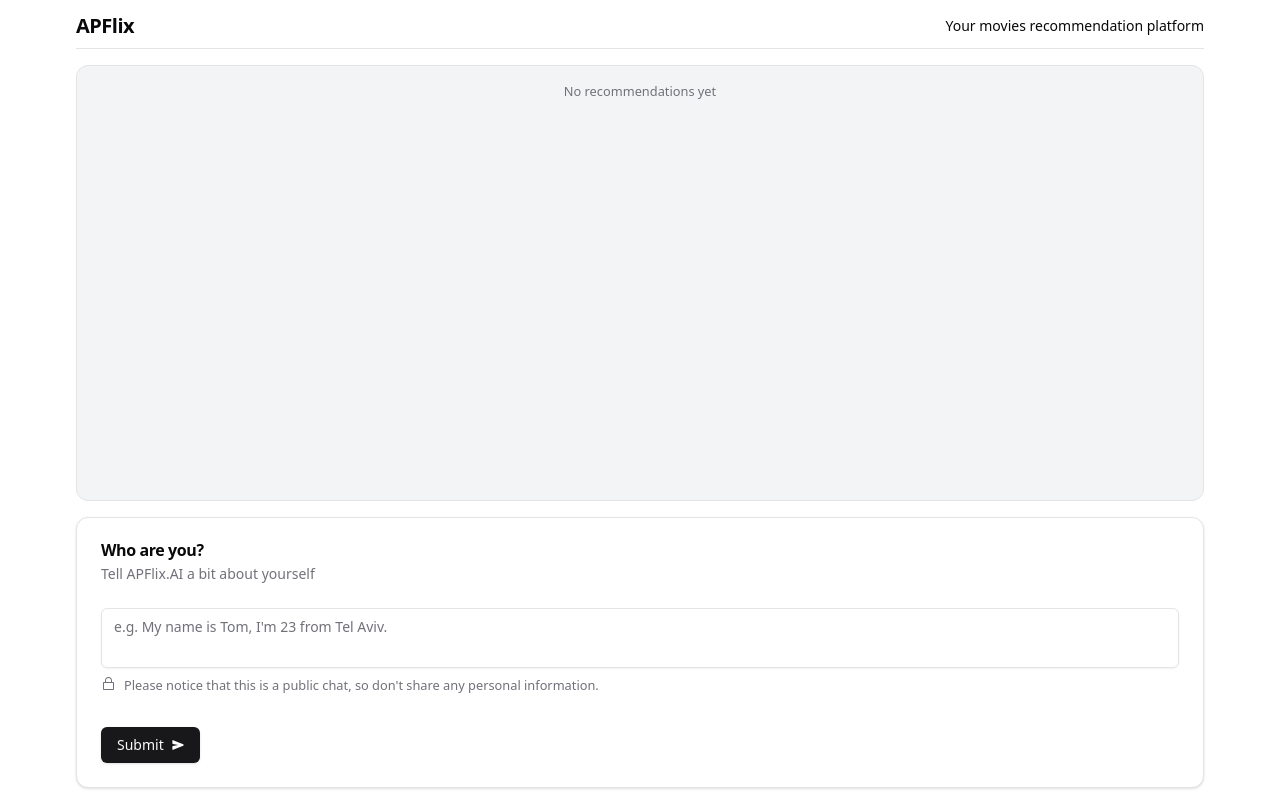
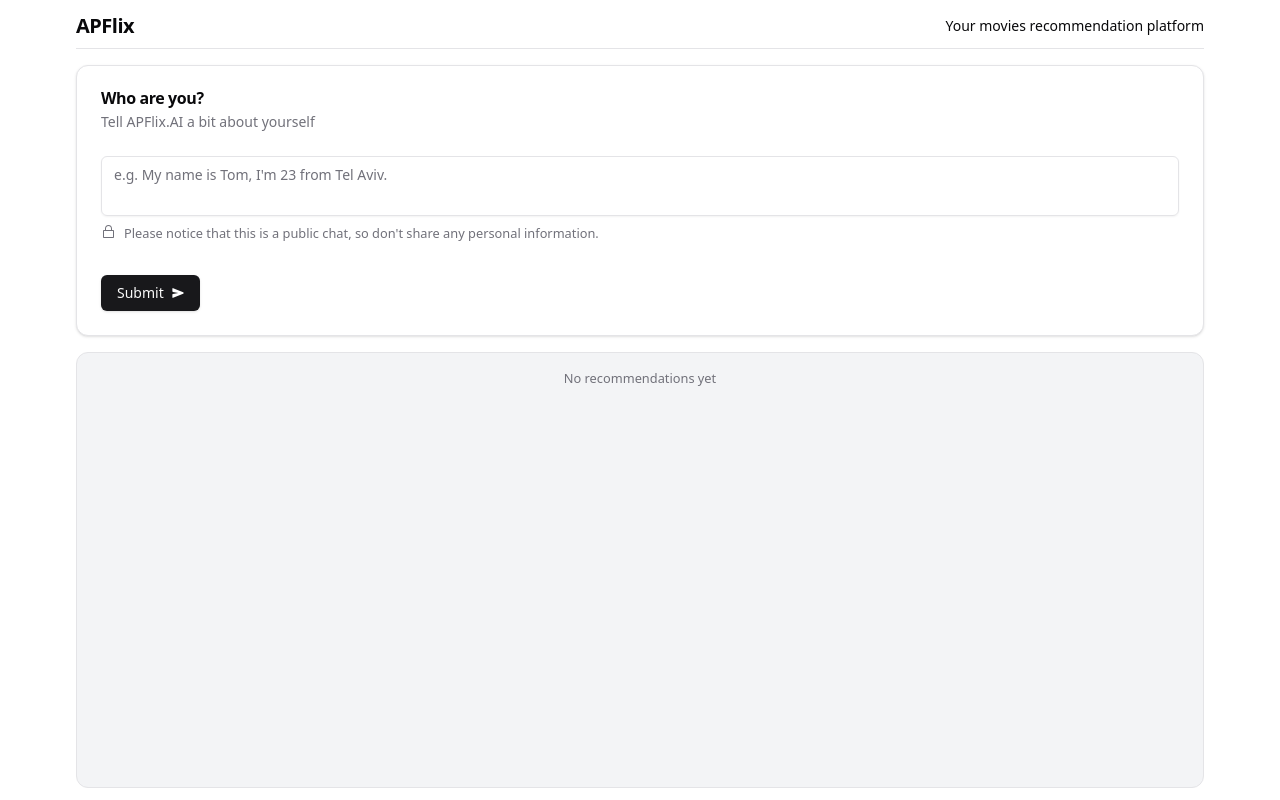
Before and after one commit to tomnaor/APFlix, a React (Vite) app in the folder frontend/: page / in a window 1280 px wide. Built offline with nearby package versions, Linux system fonts and the light colour scheme.

Commit message:
change layout

```diff
--- a/frontend/src/components/MoviesRecommendation/MoviesRecommendations.tsx
+++ b/frontend/src/components/MoviesRecommendation/MoviesRecommendations.tsx
@@ -16,10 +16,12 @@
   const containerRef = useRef<HTMLDivElement>(null);
 
   useEffect(() => {
-    containerRef.current?.scrollTo({
-      top: containerRef.current.scrollHeight,
-      behavior: "smooth",
-    });
+    if (isMutatingMovieRecommendation) {
+      containerRef.current?.scrollTo({
+        top: containerRef.current.scrollHeight,
+        behavior: "smooth",
+      });
+    }
   }, [isMutatingMovieRecommendation]);
 
   let content;
@@ -69,12 +71,6 @@
 
   return (
     <>
-      <div
-        ref={containerRef}
-        className="flex gap-4 p-4 flex-col overflow-auto flex-1 bg-gray-100 rounded-xl border items-center"
-      >
-        {content}
-      </div>
       {isMutatingMovieRecommendation ? (
         <BarLoader
           color="rgb(69, 69, 69)"
@@ -85,6 +81,12 @@
           }}
         />
       ) : null}
+      <div
+        ref={containerRef}
+        className="flex gap-4 p-4 flex-col overflow-auto flex-1 bg-gray-100 rounded-xl border items-center"
+      >
+        {content}
+      </div>
     </>
   );
 };
--- a/frontend/src/pages/Home/Home.tsx
+++ b/frontend/src/pages/Home/Home.tsx
@@ -6,8 +6,8 @@
   return (
     <div className="flex flex-col gap-4 w-full h-full max-w-6xl justify-between flex-1 p-3">
       <WelcomeHeader />
+      <ChatForm />
       <MoviesRecommendations />
-      <ChatForm />
     </div>
   );
 };
```
